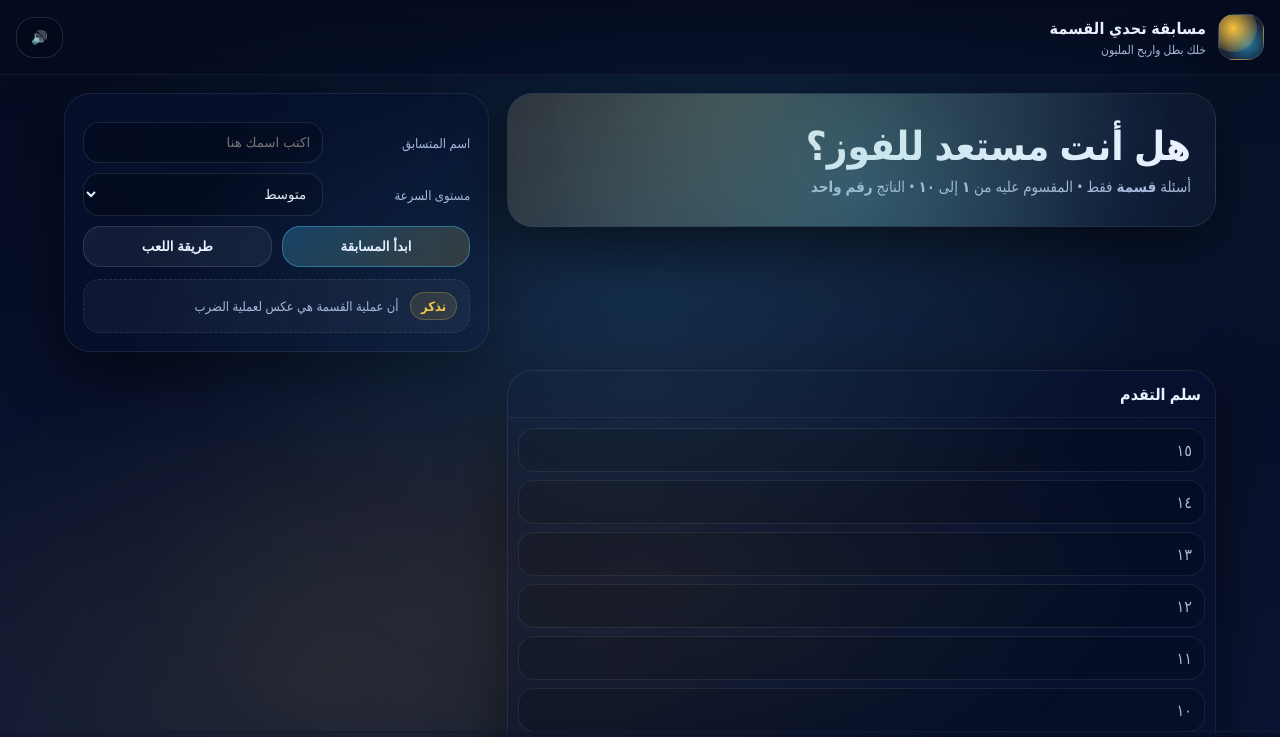
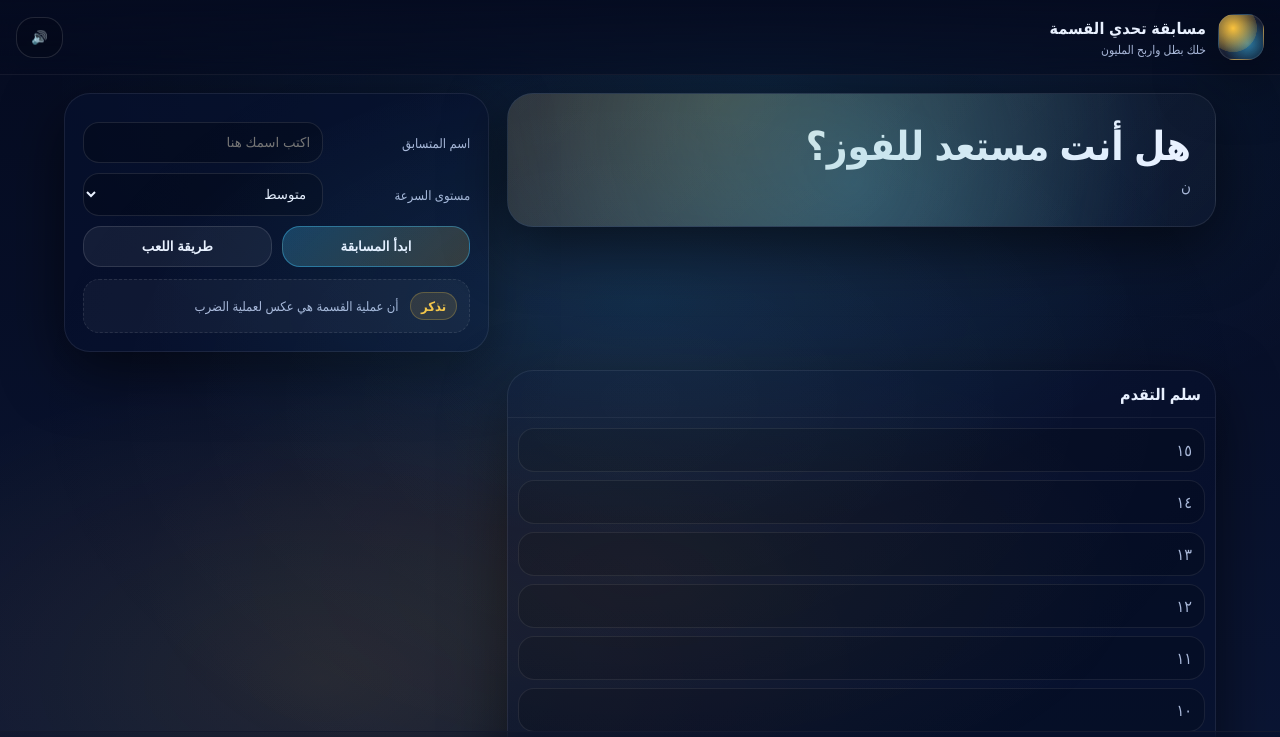
Before and after one commit to SalmanAljnidi/million4, a plain HTML site: page index.html in a window 1280 px wide. Shown: the top 737 px of the page. Drawn offline with Linux system fonts and the light colour scheme.

Commit message:
Update index.html

```diff
--- a/index.html
+++ b/index.html
@@ -37,7 +37,7 @@
           <div class="halo" aria-hidden="true"></div>
           <h1>هل أنت مستعد للفوز؟</h1>
           <p class="sub">
-            أسئلة <b>قسمة</b> فقط • المقسوم عليه من <b>١</b> إلى <b>١٠</b> • الناتج <b>رقم واحد</b>
+             <b> </b>  ن <b> </b>   <b> </b>    <b> </b>
           </p>
         </div>
 
```
